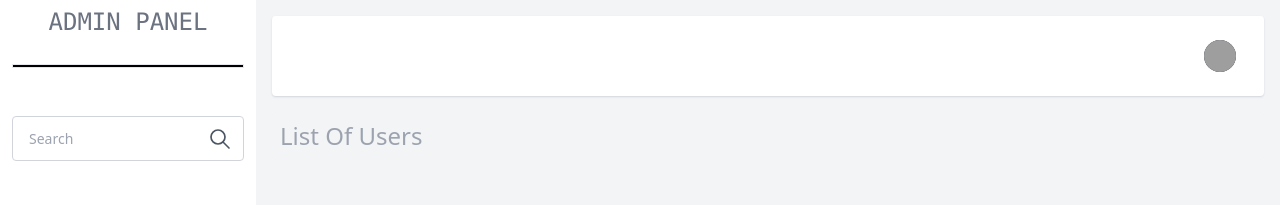
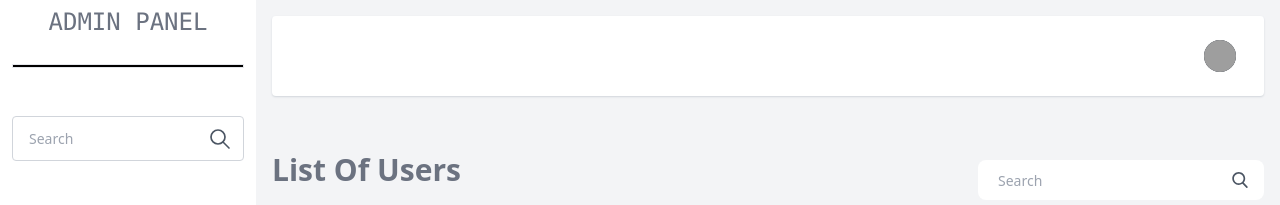
Before and after one commit to yadamoon/Admin-Panel, a React (Vite) app in the folder Dashboard/: page /Table in a window 1280 px wide. Shown: the top 205 px of the page. Built offline with nearby package versions, Linux system fonts and the light colour scheme; no server answers; grey boxes are pictures that could not be loaded.

Commit message:
deleted some code

```diff
--- a/Dashboard/src/components/pages/ListUser.jsx
+++ b/Dashboard/src/components/pages/ListUser.jsx
@@ -7,13 +7,7 @@ const ListUser = () => {
       className="w-full h-screen
      justify-center items-center"
     >
-      <div className="flex  p-2 mb-4 rounded bg-gray-100">
-        <p className="text-2xl text-gray-400 dark:text-gray-500">
-          List Of Users
-        </p>
-      </div>
       <Table />
-      <div className="mt-10">{/* <PaginationComponent /> */}</div>
     </div>
   );
 };
```
